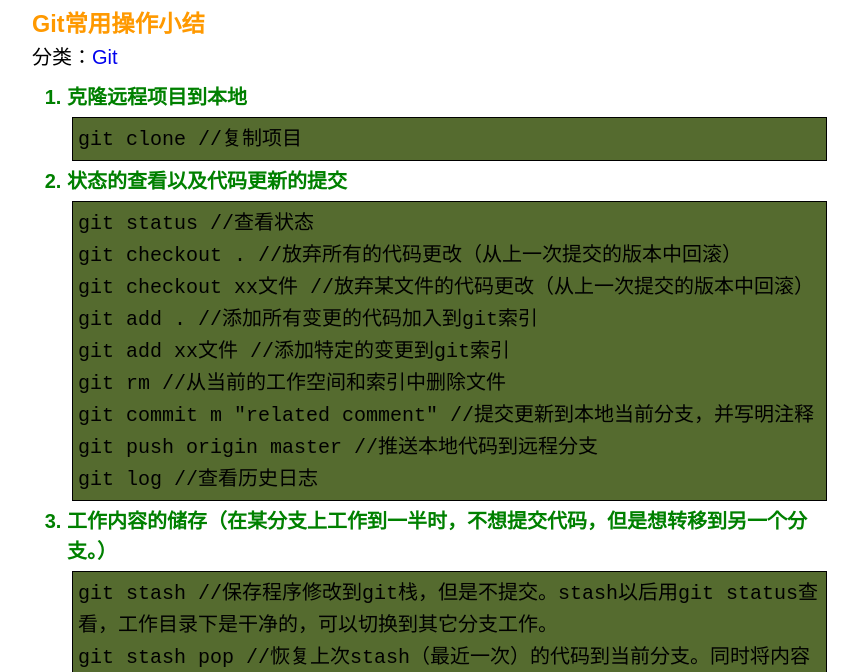
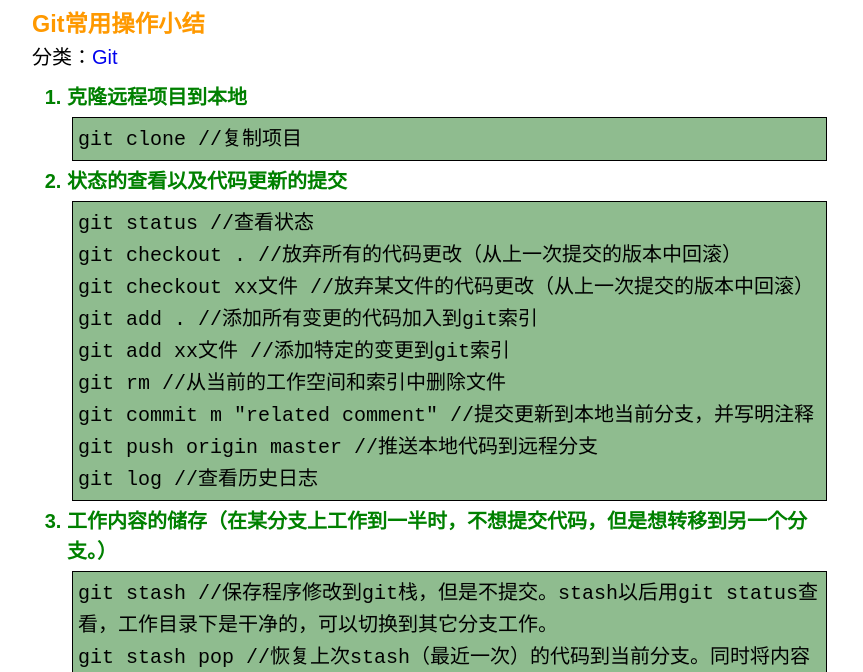
Before and after one commit to windwiki/windwiki.github.io, a plain HTML site: page contents/gitp/base_git.html in a window 1280 px wide. Shown: the part 128-800 px from the top of the page, without its empty margins (208-1071 px from the left). Drawn offline with Linux system fonts and the light colour scheme.

Commit message:
change back ground color

```diff
--- a/stylesheets/index.css
+++ b/stylesheets/index.css
@@ -10,7 +10,7 @@ h3 h1 {margin: 10px 0;}
 .tl {margin: 10px 30px }
 .ft {margin-top: 5px;color:green; font-weight: bold}
 .row div {float: inherit;}
-.make {padding: 5px;border: 1px solid; margin: 5px;background-color: darkolivegreen;}
+.make {padding: 5px;border: 1px solid; margin: 5px;background-color: darkseagreen;}
 /*
 .ft a{color:green;font-weight:bold}
 */
```
